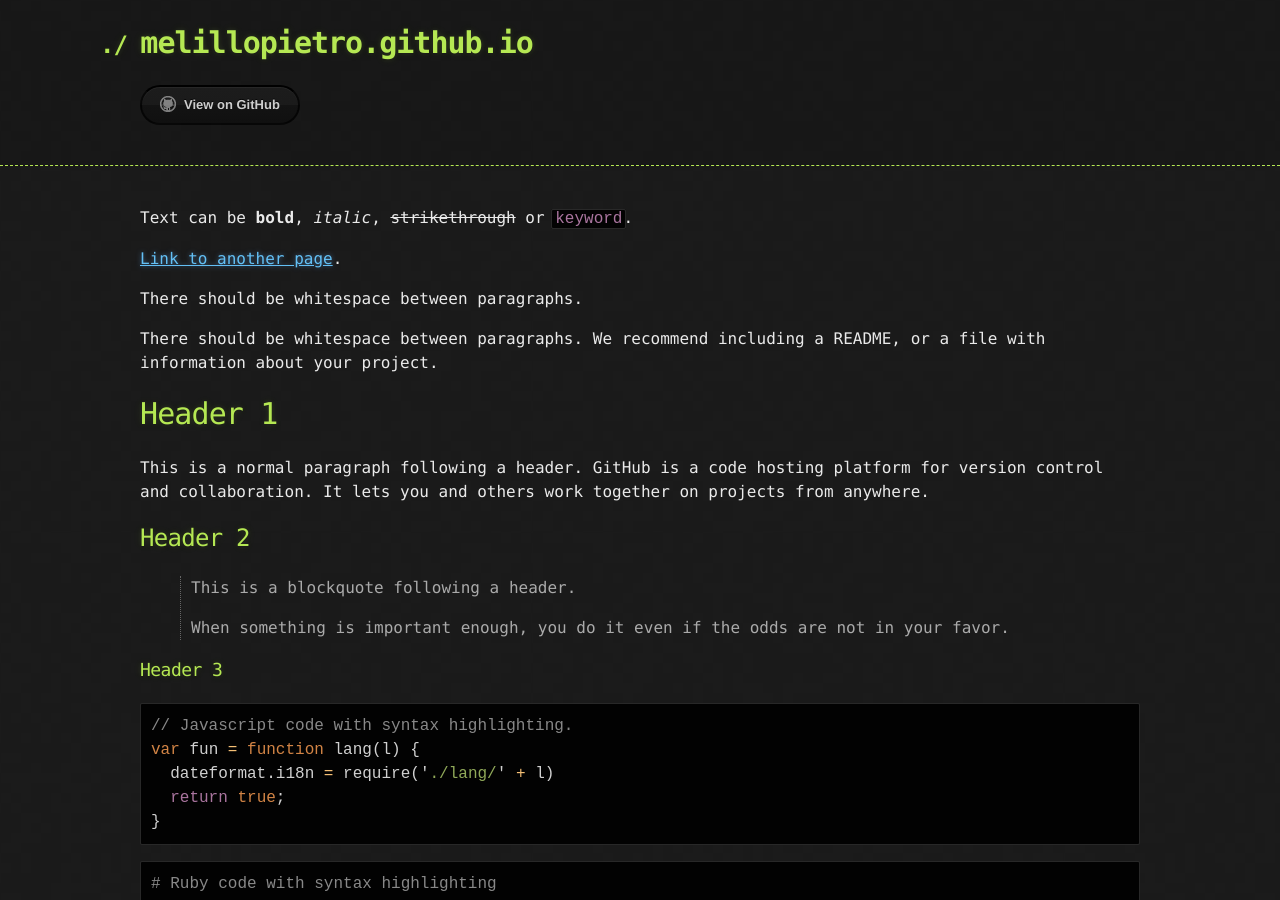
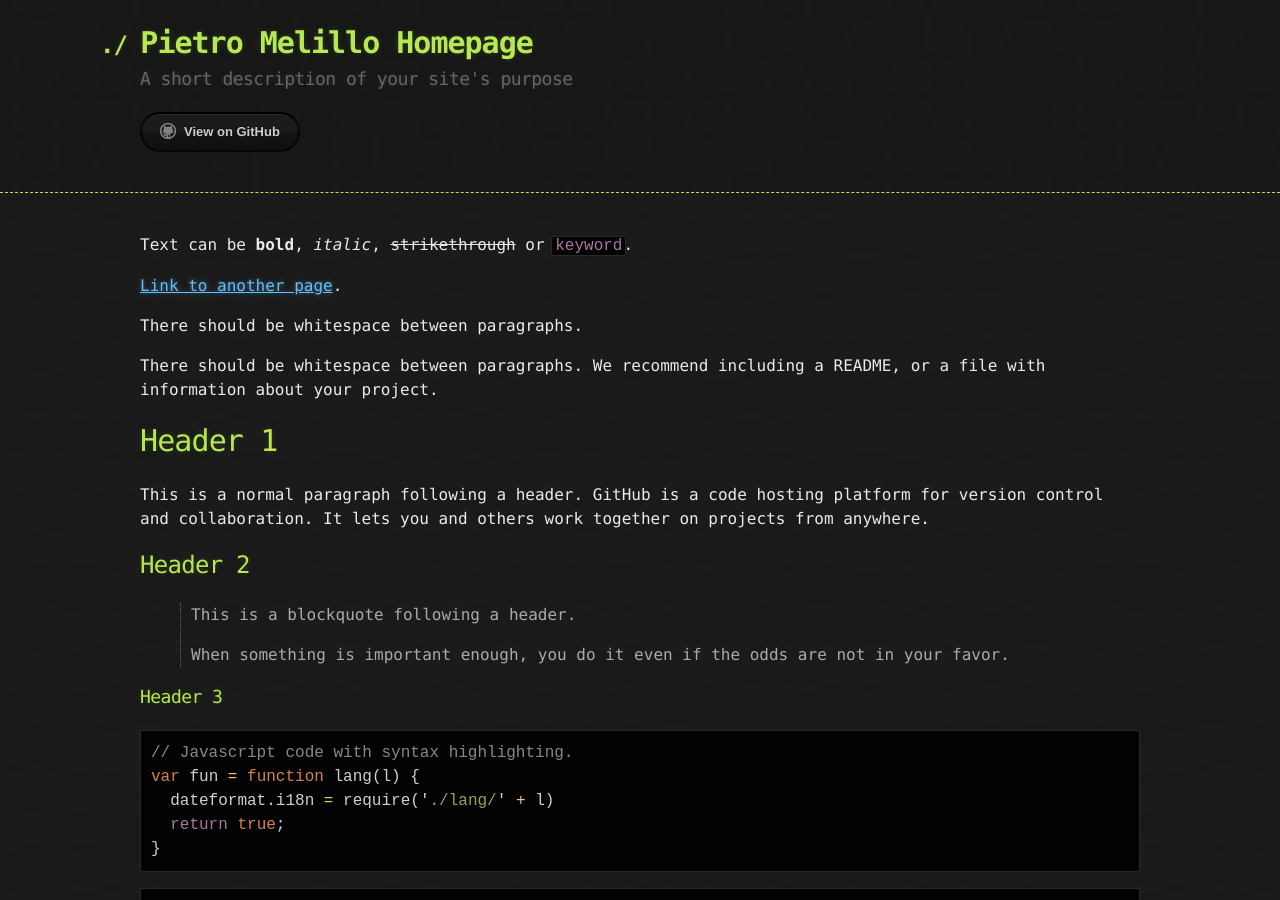
Before and after one commit to melillopietro/melillopietro.github.io, a Jekyll site: the page built from index.md, in a window 1280 px wide and 900 px high. Built offline with Jekyll 4.4.1, drawn with Linux system fonts in a browser that asks for light colours; the repository's description, which GitHub fills in, is left out.

Commit message:
Update _config.yml

```diff
--- a/_config.yml
+++ b/_config.yml
@@ -1,3 +1,5 @@
 remote_theme: pages-themes/hacker@v0.2.0
 plugins:
 - jekyll-remote-theme # add this line to the plugins list if you already have one
+title: [Pietro Melillo Homepage]
+description: [A short description of your site's purpose]
```
